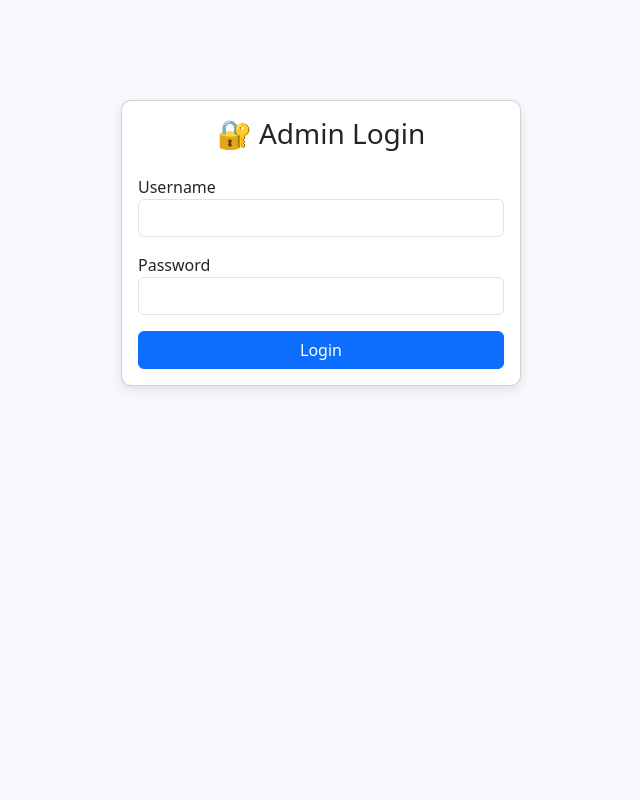
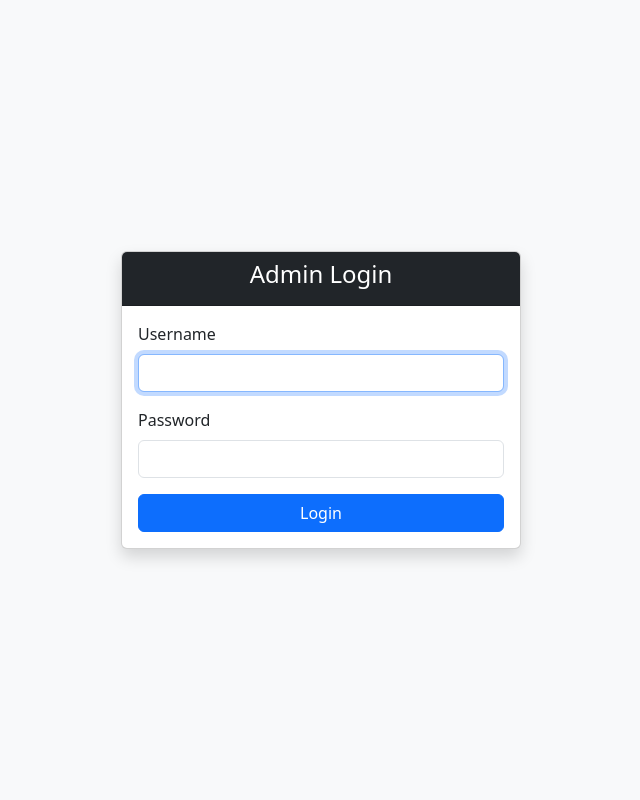
Before and after one commit to sivaganga9786/s3Gym, a Flask app: page /login in a window 1280 px wide. Shown: the whole page, without its empty margins (319-959 px from the left). Run offline with Flask 3, Linux system fonts and the light colour scheme.

Commit message:
added ne files update and fix

```diff
--- a/app.py
+++ b/app.py
@@ -24,12 +24,10 @@ cloudinary.config(
 
 db = SQLAlchemy(app)
 
-# Helpers
 ALLOWED_EXTENSIONS = {'png', 'jpg', 'jpeg'}
 def allowed_file(filename):
     return '.' in filename and filename.rsplit('.', 1)[1].lower() in ALLOWED_EXTENSIONS
 
-# DB Model
 class Client(db.Model):
     id = db.Column(db.Integer, primary_key=True)
     name = db.Column(db.String(100))
@@ -45,14 +43,36 @@ class Client(db.Model):
     last_updated = db.Column(db.DateTime, default=datetime.utcnow)
     profile_image = db.Column(db.String(300), nullable=True)
 
-# Routes
 @app.route('/')
 def root():
     return redirect(url_for('home'))
 
 @app.route('/home')
 def home():
-    return render_template('home.html', current_year=datetime.now().year)
+    if session.get('admin_logged_in'):
+        today = datetime.today().date()
+        next_3_days = today + timedelta(days=3)
+
+        total_clients = Client.query.count()
+        total_students = Client.query.filter_by(client_type='student').count()
+        total_general = Client.query.filter_by(client_type='general').count()
+        due_clients_count = Client.query.filter(
+            Client.payment_status == 'unpaid',
+            Client.payment_due_date <= next_3_days
+        ).count()
+    else:
+        total_clients = 0
+        total_students = 0
+        total_general = 0
+        due_clients_count = 0
+
+    return render_template('home.html',
+        current_year=datetime.now().year,
+        total_clients=total_clients,
+        total_students=total_students,
+        total_general=total_general,
+        due_clients_count=due_clients_count
+    )
 
 @app.route('/login', methods=['GET', 'POST'])
 def login():
@@ -283,6 +303,7 @@ if __name__ == '__main__':
     with app.app_context():
         db.create_all()
     app.run(host='0.0.0.0', port=10000)
+
 
 
 
--- a/templates/login.html
+++ b/templates/login.html
@@ -2,56 +2,39 @@
 <html lang="en">
 <head>
   <meta charset="UTF-8">
-  <title>Admin Login</title>
+  <title>Admin Login - S3 Gym</title>
   <link href="https://cdn.jsdelivr.net/npm/bootstrap@5.3.0/dist/css/bootstrap.min.css" rel="stylesheet">
-  <style>
-    body {
-      background: #f7f9fc;
-    }
-    .login-container {
-      max-width: 400px;
-      margin: 100px auto;
-    }
-    .card {
-      border-radius: 10px;
-      box-shadow: 0 4px 12px rgba(0,0,0,0.1);
-    }
-  </style>
 </head>
-<body>
-  <div class="login-container">
-    <div class="card">
+<body class="bg-light d-flex justify-content-center align-items-center" style="height: 100vh;">
+  <div class="card shadow" style="width: 400px;">
+    <div class="card-header text-center bg-dark text-white">
+      <h4>Admin Login</h4>
+    </div>
     <div class="card-body">
-        <h3 class="card-title text-center mb-4">🔐 Admin Login</h3>
-
       {% with messages = get_flashed_messages(with_categories=true) %}
         {% if messages %}
           {% for category, message in messages %}
             <div class="alert alert-{{ category }} alert-dismissible fade show" role="alert">
               {{ message }}
-                <button type="button" class="btn-close" data-bs-dismiss="alert"></button>
+              <button type="button" class="btn-close" data-bs-dismiss="alert" aria-label="Close"></button>
             </div>
           {% endfor %}
         {% endif %}
       {% endwith %}
-
       <form method="POST">
         <div class="mb-3">
-            <label>Username</label>
-            <input type="text" name="username" class="form-control" required>
+          <label class="form-label">Username</label>
+          <input type="text" name="username" class="form-control" required autofocus>
         </div>
         <div class="mb-3">
-            <label>Password</label>
+          <label class="form-label">Password</label>
           <input type="password" name="password" class="form-control" required>
         </div>
         <div class="d-grid">
-            <button class="btn btn-primary">Login</button>
+          <button type="submit" class="btn btn-primary">Login</button>
         </div>
       </form>
     </div>
   </div>
-  </div>
-
-  <script src="https://cdn.jsdelivr.net/npm/bootstrap@5.3.0/dist/js/bootstrap.bundle.min.js"></script>
 </body>
 </html>
```
Also changed, not shown: templates/home.html (+12 -39 lines). Lines whose indentation alone changed are shown as unchanged.
